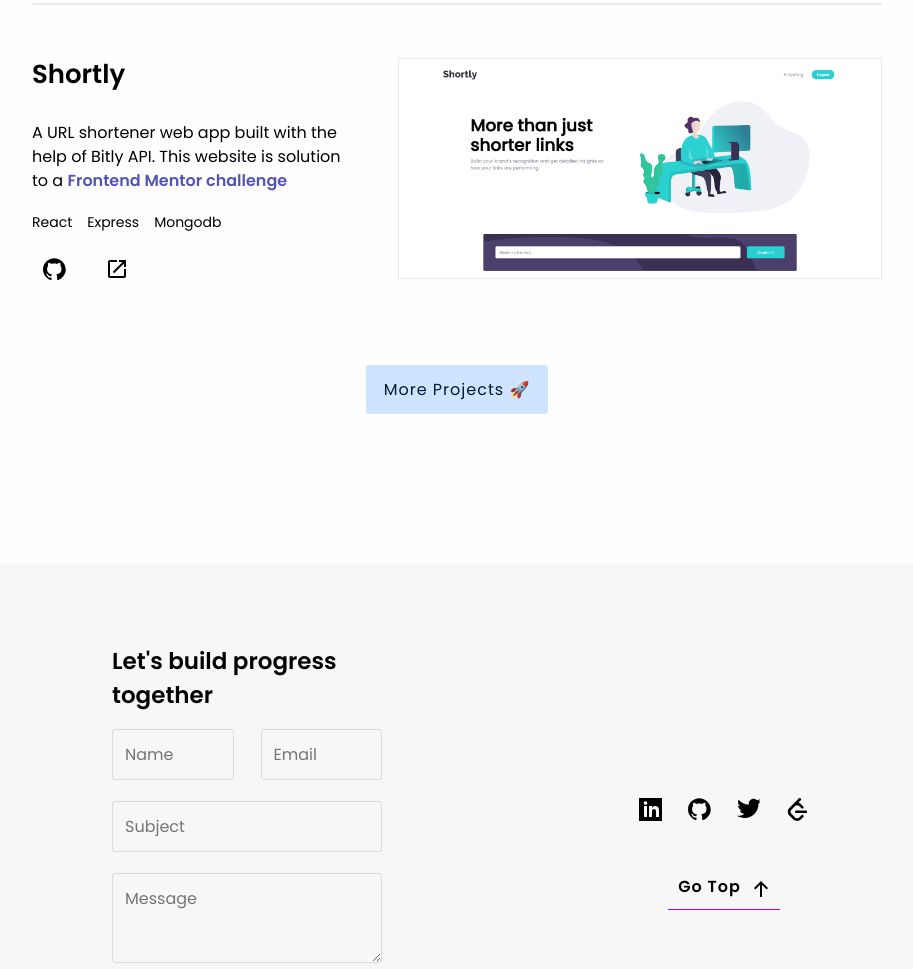
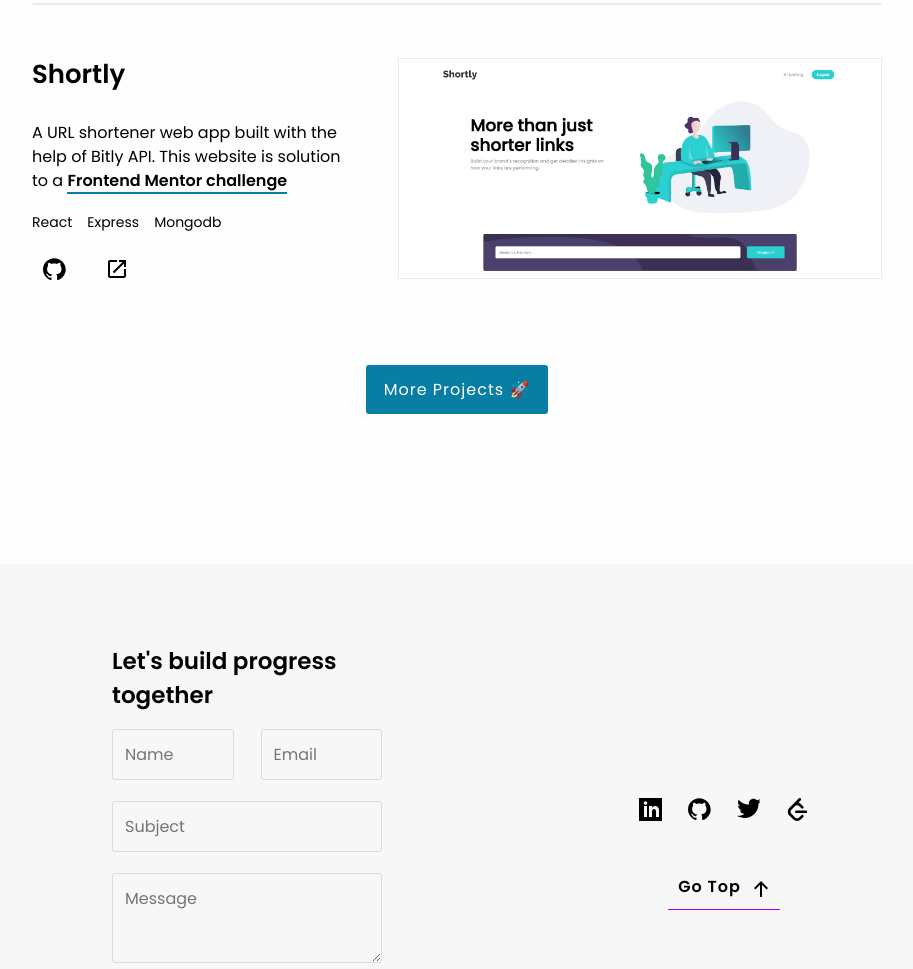
Before and after one commit to vtejaeta/Personal-Portfolio, a Gatsby site: page / in a window 1280 px wide. Shown: the part 2376-3345 px from the top of the page, without its empty margins (183-1096 px from the left). Built offline with nearby package versions, Linux system fonts and the light colour scheme; Gatsby itself is replaced by a stand-in of ours.

Commit message:
Change color of project section

```diff
--- a/src/components/Projects/Projects.js
+++ b/src/components/Projects/Projects.js
@@ -50,7 +50,6 @@
   transition-delay: 0s;
 
   @media only screen and (max-width: 767px) {
-    ${"" /* display: none; */}
     order: 1;
   }
 
@@ -145,8 +144,8 @@
   border: none;
   border-radius: 3px;
 
-  color: var(--on-secondary);
-  background-color: var(--secondary);
+  background: #087ea4;
+  color: white;
 
   &:hover {
     opacity: 0.9;
@@ -154,8 +153,10 @@
 `
 
 const ChallengeLink = styled.a`
-  color: var(--author-name);
   font-weight: 600;
+  color: var(--invert-primary);
+
+  border-bottom: 2px solid #087ea4;
 `
 
 const Icons = styled.a`
```
